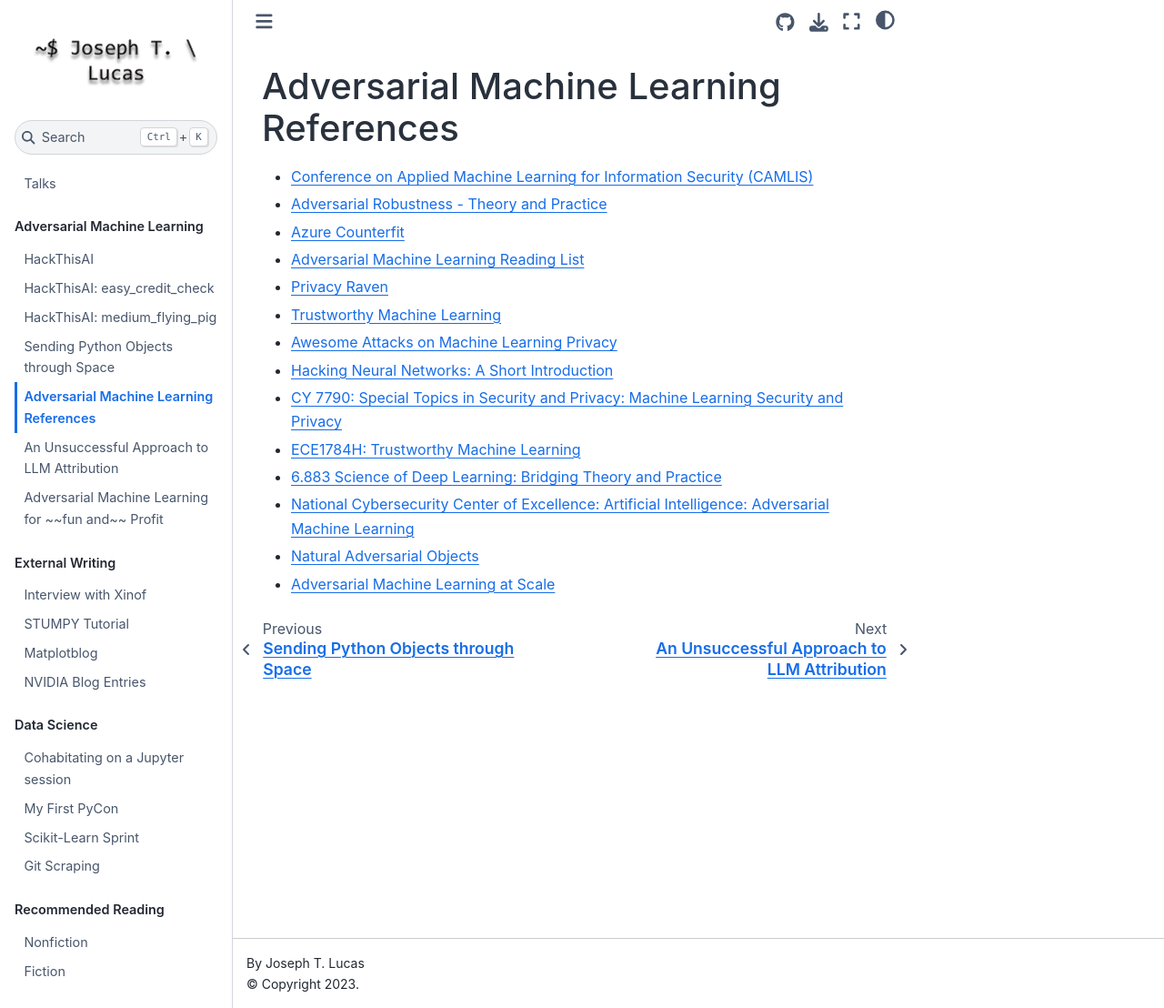
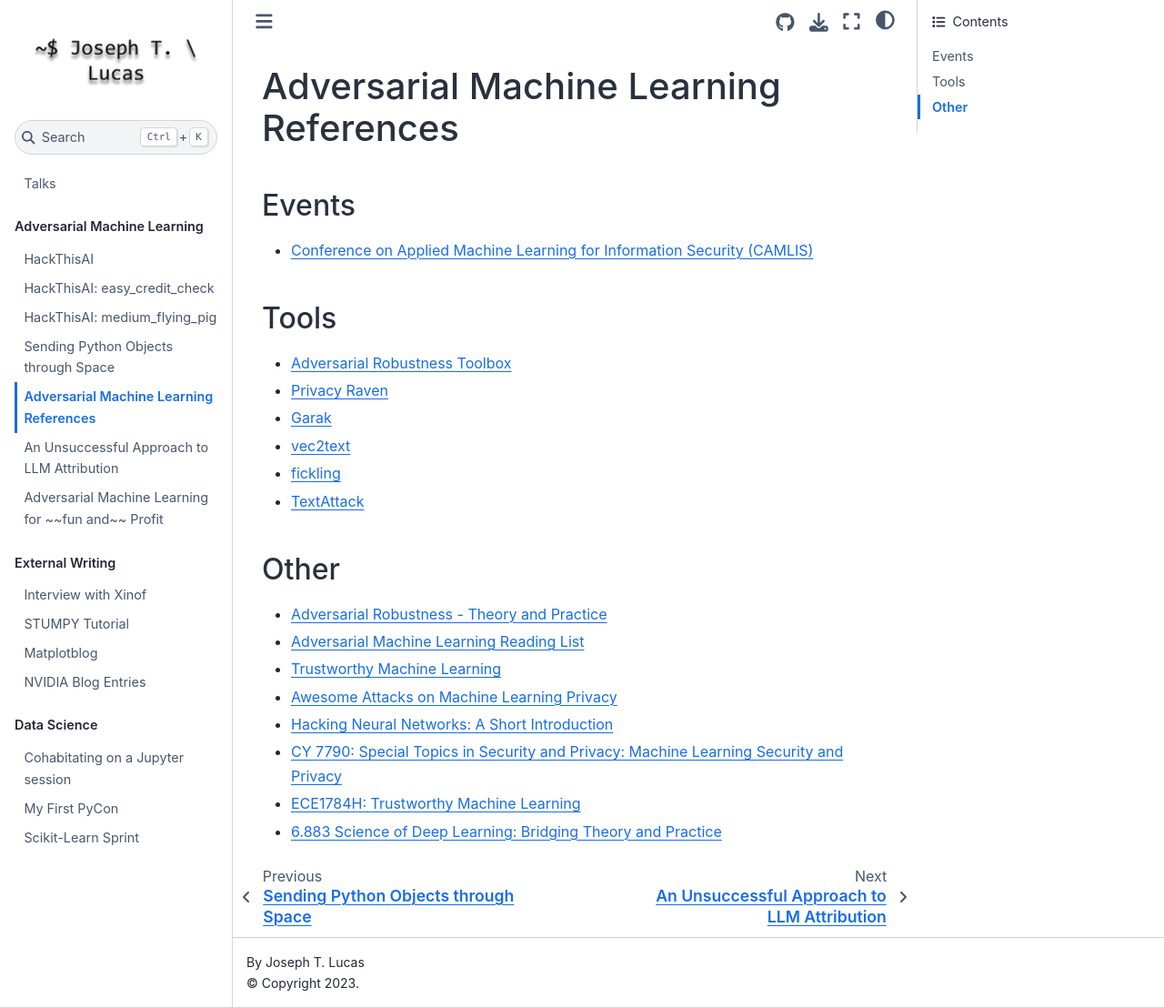
Before and after one commit to JosephTLucas/blog, a Jupyter Book: the page built from content/aml_references.md, in a window 1280 px wide and 1108 px high. Shown: the whole window at 91% size. Built offline with Jupyter Book 1.0.4 settings and Sphinx 7.4.7 and the Sphinx Book theme 1.1.4, drawn with Linux system fonts in a browser that asks for light colours.

Commit message:
refresh content

```diff
--- a/_toc.yml
+++ b/_toc.yml
@@ -24,11 +24,3 @@
     - file: content/jupyter
     - file: content/first_pycon
     - file: content/sklearn_sprint
-    - file: content/git_scraping
-  - caption: Recommended Reading
-    chapters:
-    - file: content/nonfiction
-    - file: content/fiction
-  - caption: Hobbies
-    chapters:
-    - file: content/photos.md
--- a/content/aml_references.md
+++ b/content/aml_references.md
@@ -1,16 +1,22 @@
 # Adversarial Machine Learning References
 
+## Events
 - [Conference on Applied Machine Learning for Information Security (CAMLIS)](https://www.camlis.org)
+
+## Tools
+- [Adversarial Robustness Toolbox](https://github.com/Trusted-AI/adversarial-robustness-toolbox)
+- [Privacy Raven](https://github.com/trailofbits/PrivacyRaven)
+- [Garak](https://github.com/leondz/garak)
+- [vec2text](https://github.com/jxmorris12/vec2text)
+- [fickling](https://github.com/trailofbits/fickling)
+- [TextAttack](https://github.com/QData/TextAttack)
+
+## Other
 - [Adversarial Robustness - Theory and Practice](https://adversarial-ml-tutorial.org/introduction/)
-- [Azure Counterfit](https://github.com/Azure/counterfit)
 - [Adversarial Machine Learning Reading List](https://nicholas.carlini.com/writing/2018/adversarial-machine-learning-reading-list.html)
-- [Privacy Raven](https://github.com/trailofbits/PrivacyRaven)
 - [Trustworthy Machine Learning](http://www.trustworthymachinelearning.com/)
 - [Awesome Attacks on Machine Learning Privacy](https://github.com/stratosphereips/awesome-ml-privacy-attacks)
 - [Hacking Neural Networks: A Short Introduction](https://github.com/Kayzaks/HackingNeuralNetworks)
 - [CY 7790: Special Topics in Security and Privacy: Machine Learning Security and Privacy](https://www.ccs.neu.edu/home/alina/classes/Fall2021/)
 - [ECE1784H: Trustworthy Machine Learning](https://www.papernot.fr/teaching/f19-trustworthy-ml)
 - [6.883 Science of Deep Learning: Bridging Theory and Practice](https://people.csail.mit.edu/madry/6.883-Spring18/)
-- [National Cybersecurity Center of Excellence: Artificial Intelligence: Adversarial Machine Learning](https://www.nccoe.nist.gov/ai/adversarial-machine-learning)
-- [Natural Adversarial Objects](https://arxiv.org/abs/2111.04204)
-- [Adversarial Machine Learning at Scale](https://arxiv.org/pdf/1611.01236.pdf)
```
Also changed, not shown: content/HackThisAI.md (+2 -0 lines), intro.md (+3 -10 lines), content/objects_through_space.ipynb.
